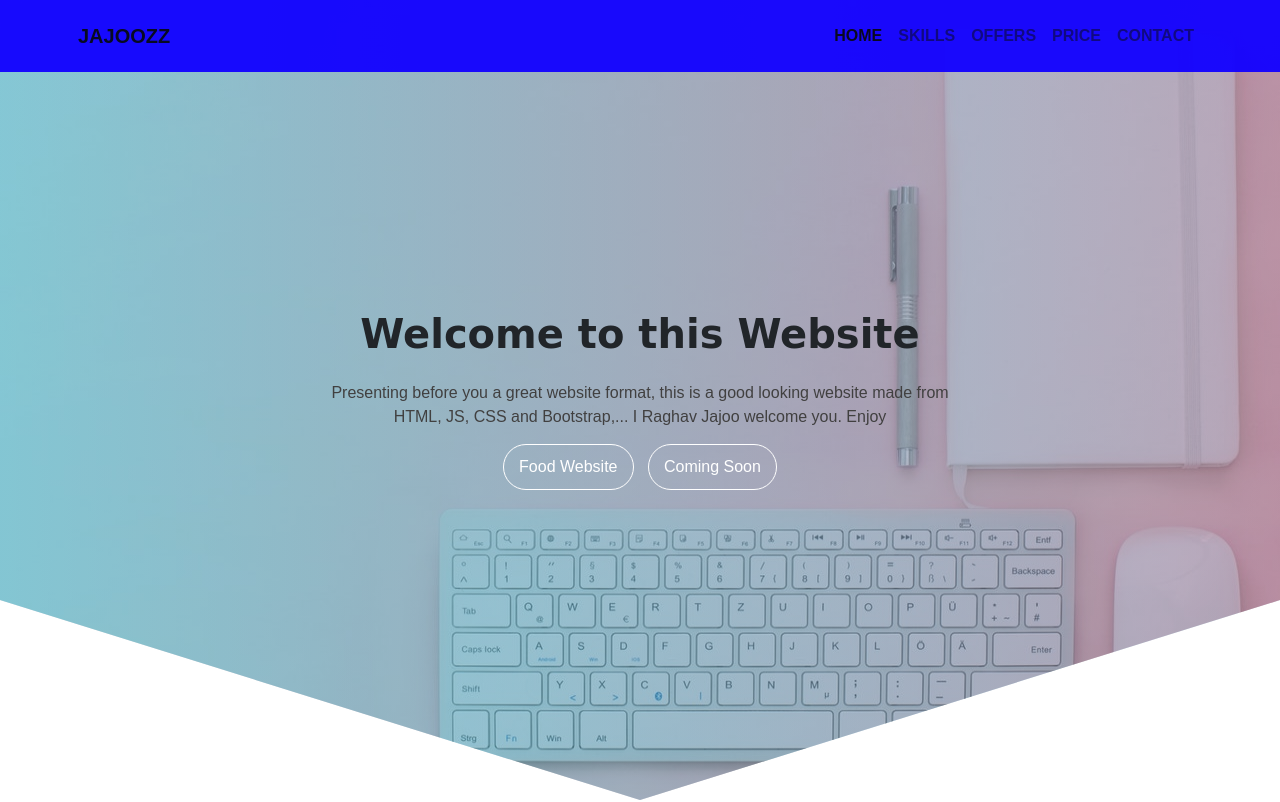
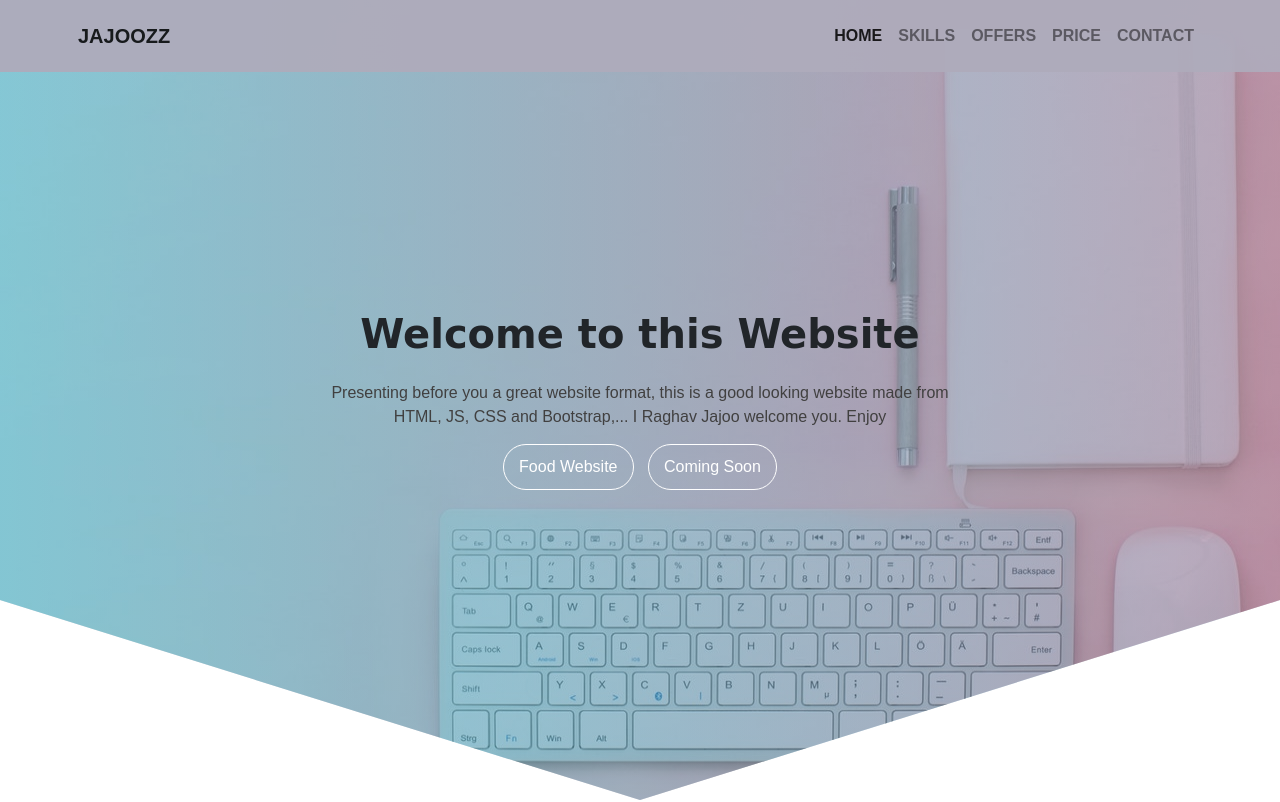
Before and after one commit to Raghavjajooc123/Raghavjajooc123.github.io, a plain HTML site: page index.html in a window 1280 px wide. Shown: the top 802 px of the page. Drawn offline with nearby package versions, Linux system fonts and the light colour scheme; a script that the page names is missing; a web font is replaced by a local one.

Commit message:
Update style.css

```diff
--- a/CSS/style.css
+++ b/CSS/style.css
@@ -92,7 +92,7 @@ p{
     transition: 0.5s;
 }
 .navbar {
-    background: #1100ff;
+    background: #aeabbb;
     opacity: 95%;
 }
 .skillsimages{
```
